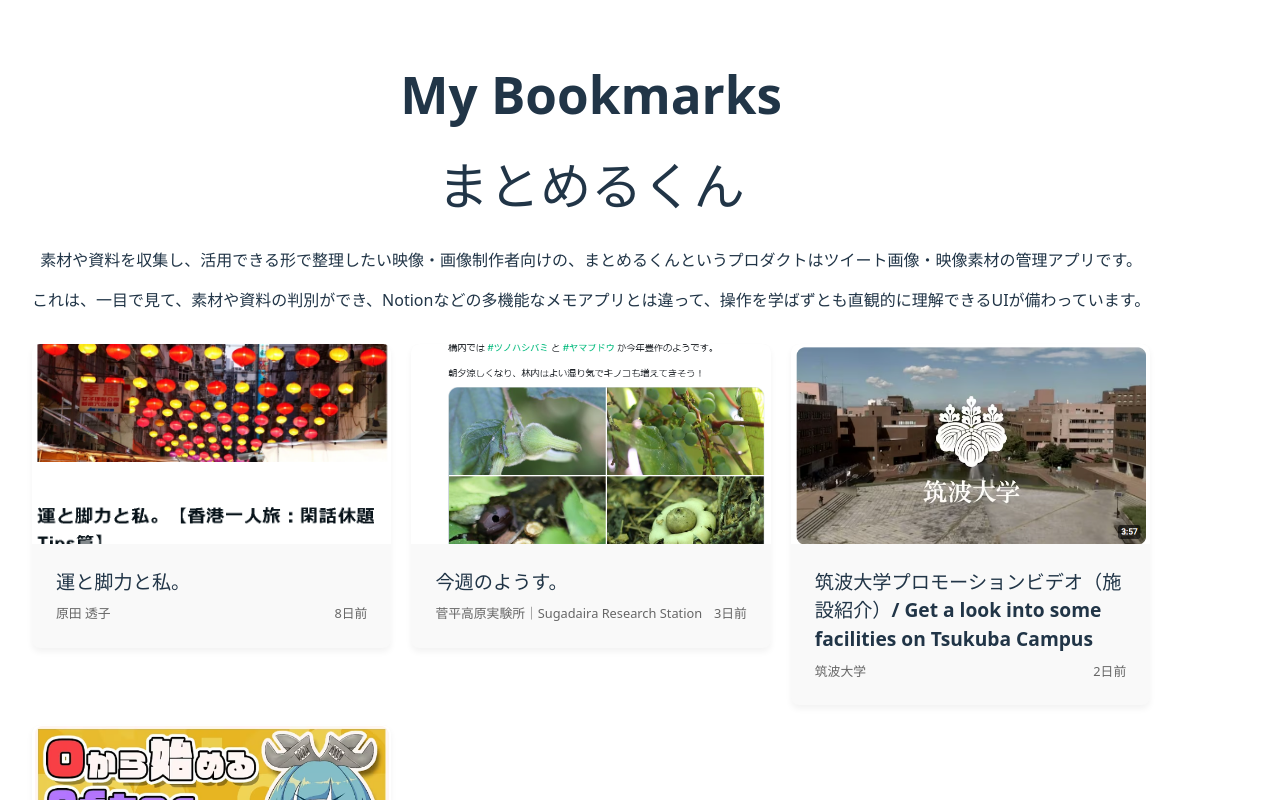
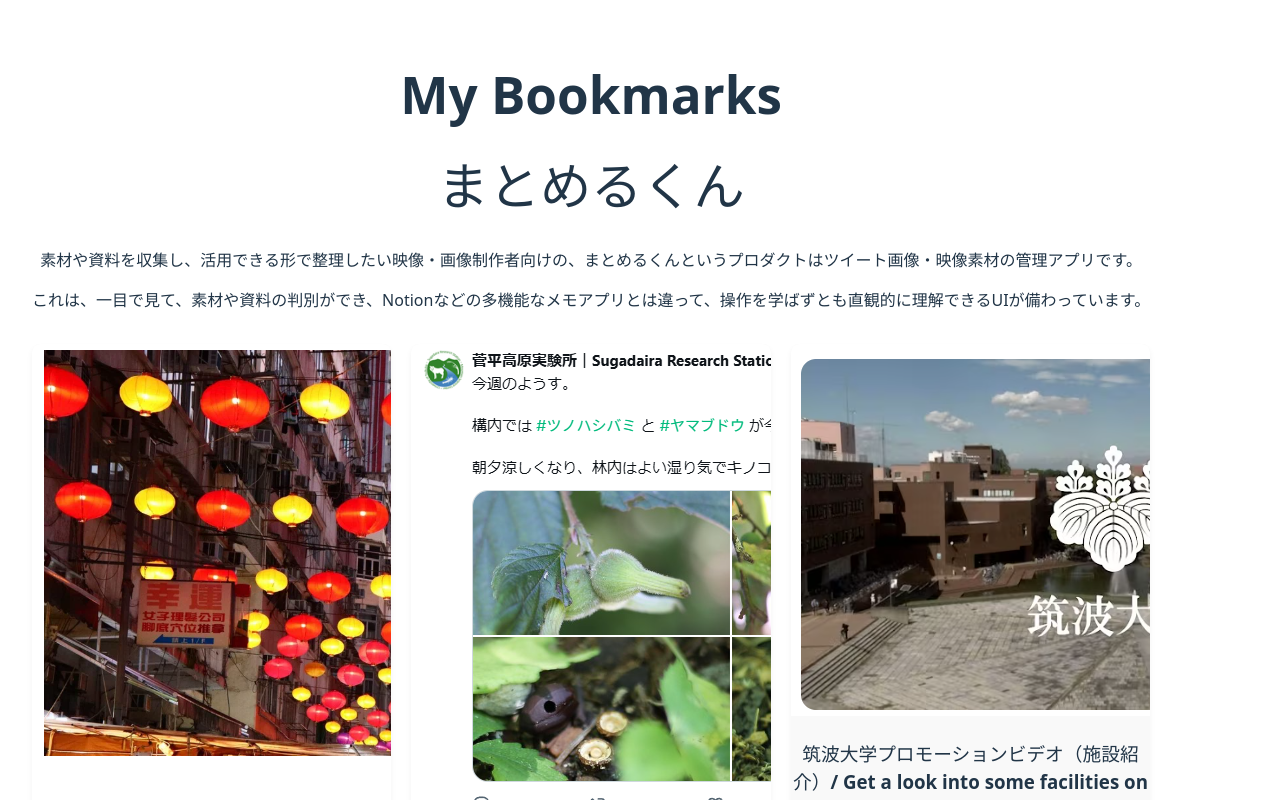
Before and after one commit to takan4a/matomerukun, a React (Vite) app: page / in a window 1280 px wide. Shown: the top 800 px of the page. Built offline with nearby package versions, Linux system fonts and the light colour scheme.

Commit message:
カード化試行中

```diff
--- a/index.html
+++ b/index.html
@@ -9,4 +9,5 @@
     <div id="root"></div>
     <script type="module" src="/src/main.tsx"></script>
   </body>
+
 </html>
--- a/src/App.tsx
+++ b/src/App.tsx
@@ -7,8 +7,24 @@
 
 import BookmarkPage from "./components/BookmarkPage";
 
-// サンプルデータ
-const posts = [
+import React, { useState, useEffect } from "react";
+
+
+
+type Post = {
+  image?: string;
+  title: string;
+  author: string;
+  date: string;
+  url: string;
+};
+
+
+
+
+export default function App() {
+
+const [posts, setPosts] = useState<Post[]>([
   {
     image: moc1,
     title: '運と脚力と私。',
@@ -37,11 +53,31 @@
     date: '1日前',
     url: 'https://youtu.be/rHsY5wQApCw?si=N1pxH-wl7IHIVqQ2',
   },
+]);
+useEffect(() => {
+    chrome.storage.local.get({ posts: [] }, (data) => {
+      const newPosts = data.posts.map((p: { url: string }) => ({
+        title: "ブックマークされたページ",
+        author: "拡張機能",
+        date: "今日",
+        url: p.url,
+      }));
+      setPosts((prev) => [...prev, ...newPosts]);
+    });
 
-];
-
-
-function App() {
+    // ストレージ更新を監視
+    chrome.storage.onChanged.addListener((changes) => {
+      if (changes.posts) {
+        const newPosts = changes.posts.newValue.map((p: { url: string }) => ({
+          title: "ブックマークされたページ",
+          author: "拡張機能",
+          date: "今日",
+          url: p.url,
+        }));
+        setPosts((prev) => [...prev, ...newPosts]);
+      }
+    });
+  }, []);
   return (
     <div className="container">
 
@@ -51,25 +87,15 @@
       <p>素材や​資料を​収集し、​活用できる形で​整理したい映​像​・画​像​制作者向けの、まとめるくんというプロダクトはツイート画像・映像素材の​管理アプリです。</p>
       <p>これは、一目で​見て、​素材や​資料の​判別ができ、Notionなどの​多機能な​メモアプリとは違って、操作を​学ばずとも​直観的に​理解できる​UIが備わっています。</p>
       <div className="grid-container">
-        {posts.map((post, index) => (
-          // カード全体をaタグで囲む
-          <a href={post.url} target="_blank" rel="noopener noreferrer" key={index} className="card-link">
-            <div className="card">
-              <img src={post.image} alt={post.title} className="card-image" />
-              <div className="card-content">
-                <h3>{post.title}</h3>
-                <div className="card-meta">
-                  <span>{post.author}</span>
-                  <span>{post.date}</span>
-                </div>
-              </div>
-            </div>
-          </a>
-        ))}
+        {posts.map((post, idx) => (
+        <div key={idx} className="card">
+          {post.image && <img src={post.image} alt={post.title} />}
+          <h3>{post.title}</h3>
+          <p>{post.author}・{post.date}</p>
+          <a href={post.url} target="_blank">{post.url}</a>
+        </div>
+      ))}
       </div>
     </div>
   );
 }
-
-
-export default App;
```
Also changed, not shown: public/background.js (+6 -9 lines), public/popup.js (added, +24 -0 lines).
